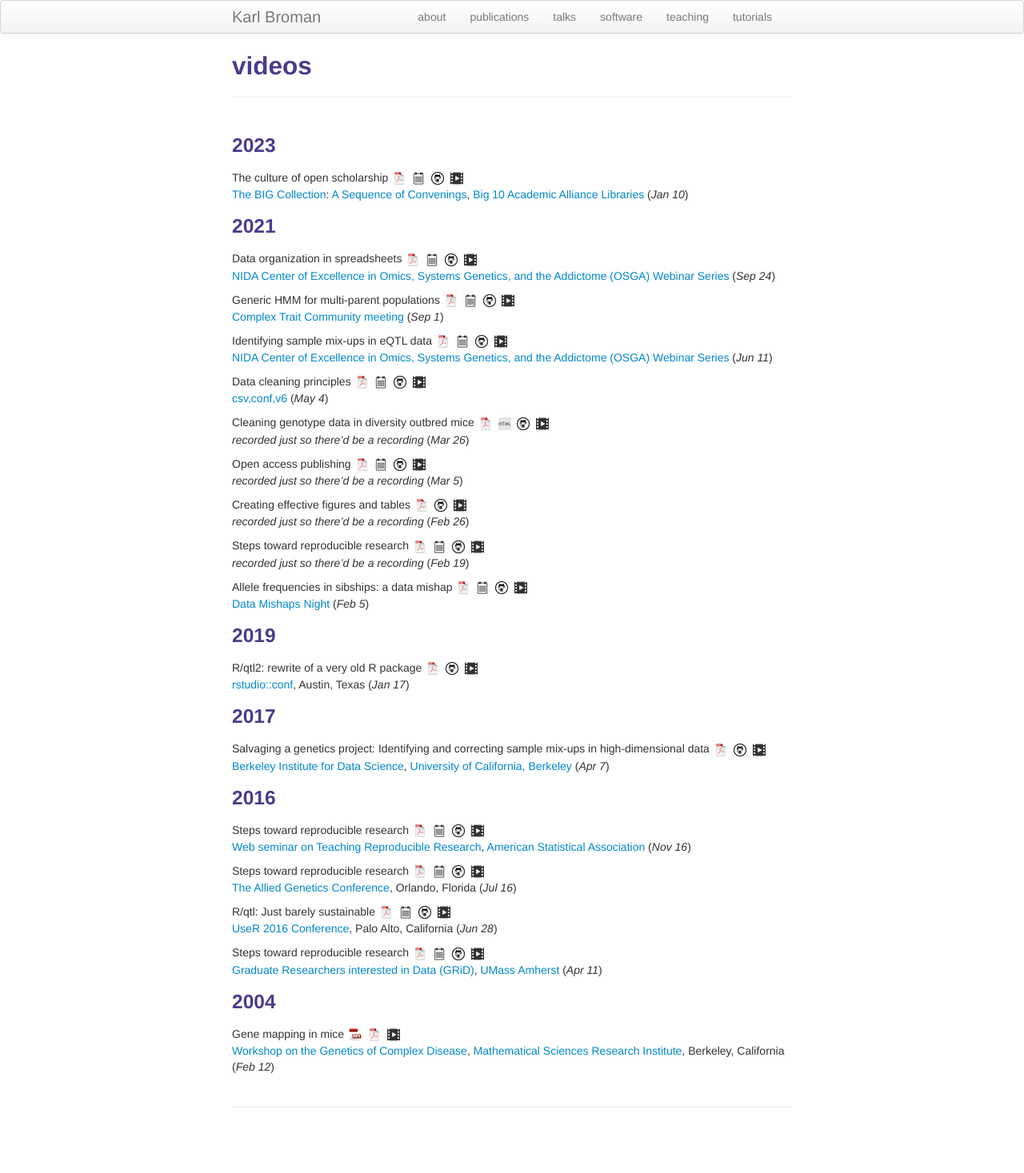
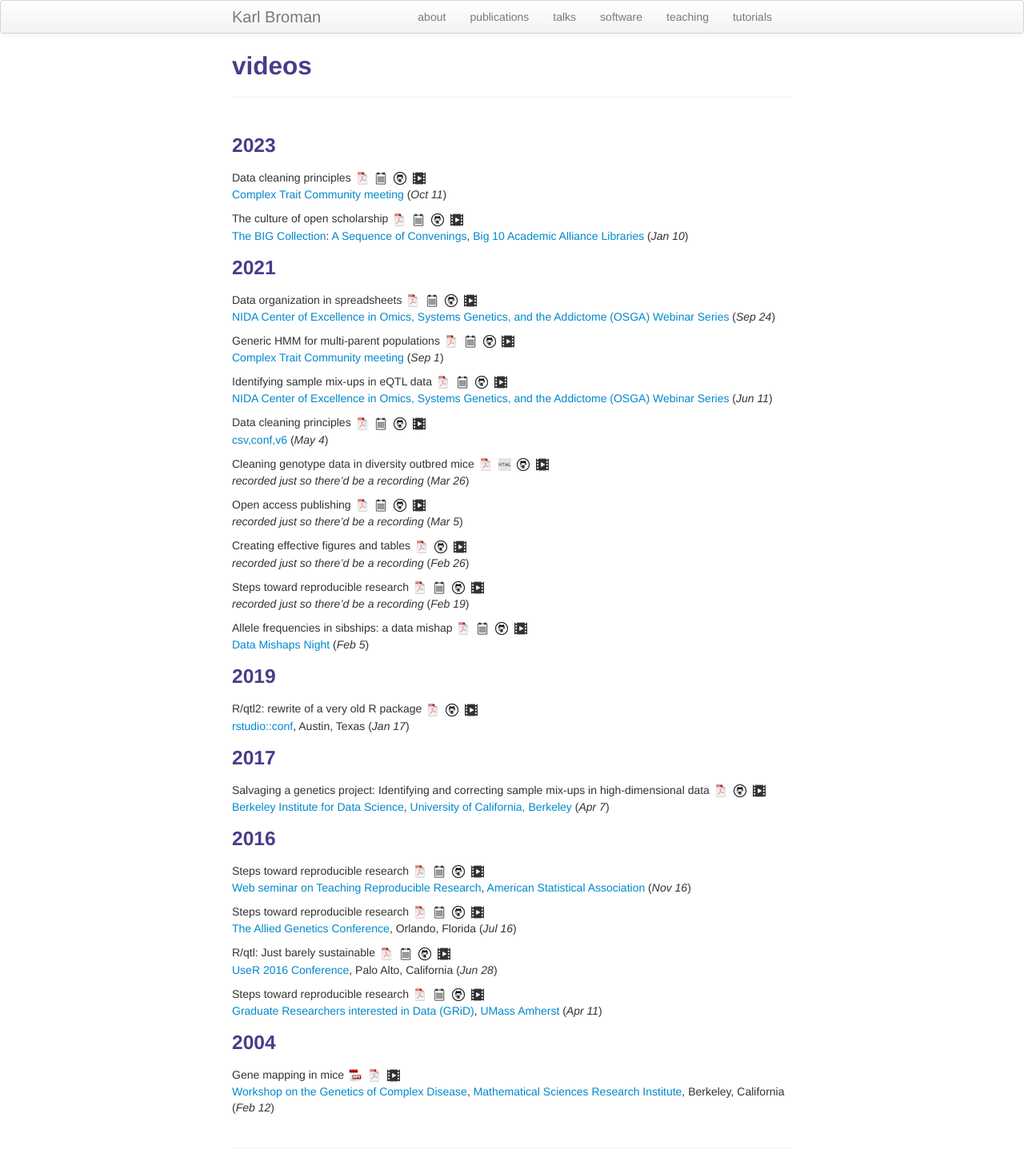
Before and after one commit to kbroman/kbroman.github.io, a Jekyll site: the page built from videos.md, in a window 1280 px wide. Shown: the whole page at 80% size. Built offline with Jekyll 4.4.1, drawn with Linux system fonts in a browser that asks for light colours; before the commit the page ends 1416 px from its top, so only the background shows below that.

Commit message:
videos.md: add CTC 2023

```diff
--- a/videos.md
+++ b/videos.md
@@ -5,6 +5,14 @@ description: Karl Broman's recorded talks
 ---
 
 ### 2023
+
+Data cleaning principles
+[![pdf](icons16/pdf-icon.png)](https://kbroman.org/Talk_DataCleaning/data_cleaning.pdf)
+[![pdf w/notes](icons16/notes-icon.png)](https://kbroman.org/Talk_DataCleaning/data_cleaning_notes.pdf)
+[![github](icons16/github-icon.png)](https://github.com/kbroman/Talk_DataCleaning)
+[![video](icons16/video-icon.png)](https://youtu.be/0tOnzTmMi4A)<br/>
+[Complex Trait Community meeting](https://complextrait.org/meetings/ctc-rg2023)
+(_Oct 11_)
 
 The culture of open scholarship
 [![pdf](icons16/pdf-icon.png)](https://kbroman.org/Talk_Big10Libs/oa2023.pdf)
```
